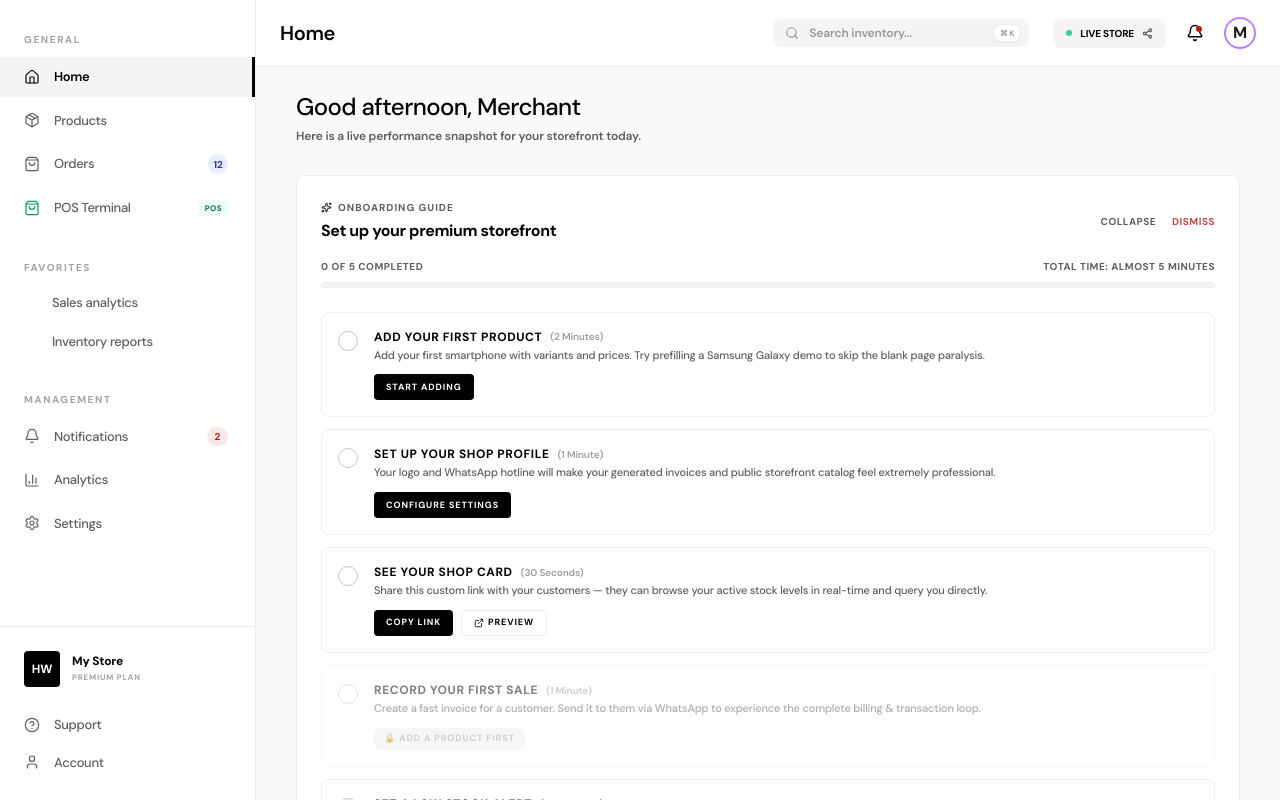
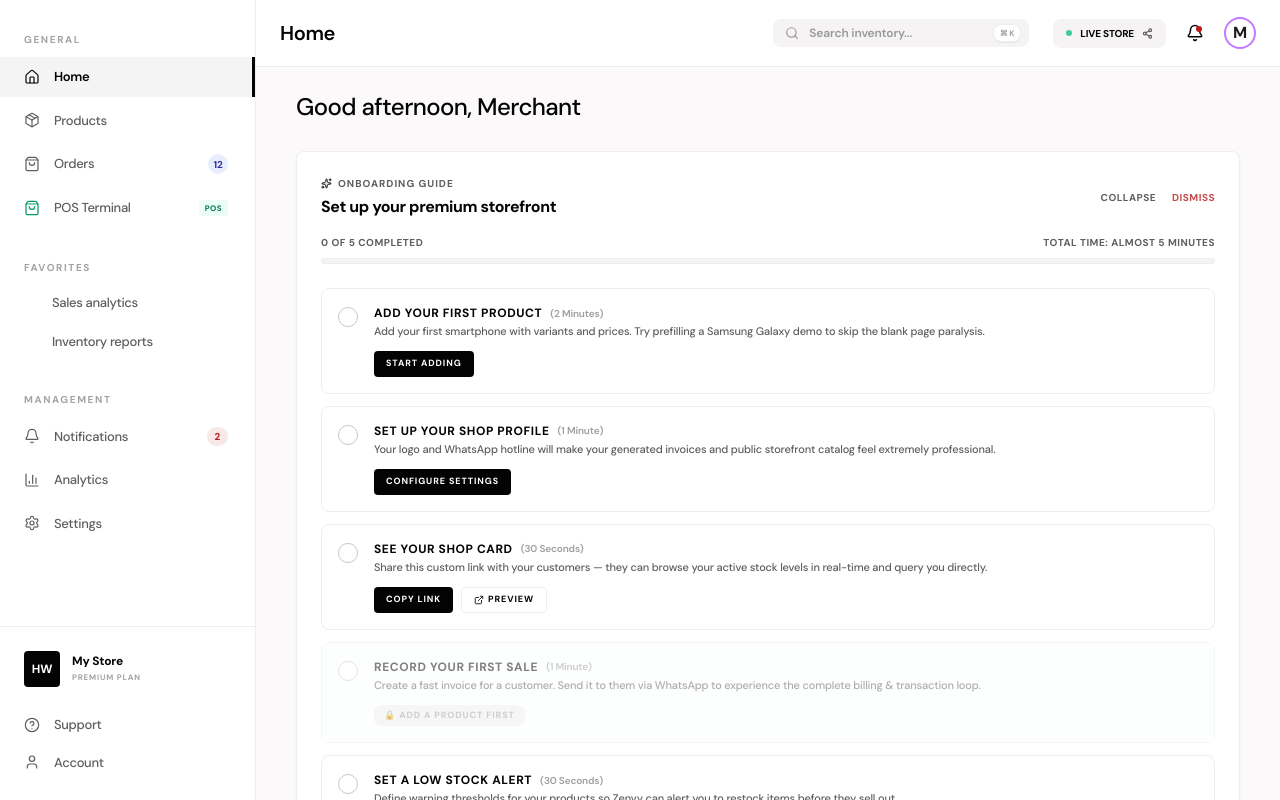
Before and after one commit to wwwredeem2580-blip/new_zenvy, a Next.js app in the folder client/: page /dashboard in a window 1280 px wide. Built offline with nearby package versions, Linux system fonts and the light colour scheme.

Commit message:
minor-update(client): onboarding page

```diff
--- a/client/src/app/dashboard/page.tsx
+++ b/client/src/app/dashboard/page.tsx
@@ -744,9 +744,6 @@ function DashboardContent() {
                           return 'Good evening';
                         })()}, Merchant
                       </h2>
-                      <p className="text-xs text-[#5e5e5d] font-semibold leading-relaxed">
-                        Here is a live performance snapshot for your storefront today.
-                      </p>
                     </div>
 
                     {/* Onboarding Checklist Guide / Celebration Card */}
--- a/client/src/components/OtpScreen.tsx
+++ b/client/src/components/OtpScreen.tsx
@@ -143,13 +143,13 @@ export default function OtpScreen() {
         ) : (
           <button
             onClick={handleResend}
-            className="text-[#333333] hover:text-black hover:underline transition-all font-sans flex items-center gap-1.5 active:scale-95 py-1"
+            className="text-[#333333] border-b px-3 py-1 hover:text-black transition-all font-sans flex items-center gap-1.5 active:scale-95 py-1"
           >
             <RotateCw size={14} className="stroke-[2.5]" />
             <span>Resend code</span>
           </button>
         )}
-        <button onClick={() => router.push('/onboarding')} className="text-gray-400 hover:text-[#333333] transition-colors font-sans py-1">Change number</button>
+        <button onClick={() => router.push('/onboarding')} className="text-gray-600 border px-3 py-1 hover:text-[#333333] transition-colors font-sans py-1">Change number</button>
       </div>
     </motion.div>
   );
--- a/client/src/components/StoreDetailsScreen.tsx
+++ b/client/src/components/StoreDetailsScreen.tsx
@@ -28,7 +28,7 @@ export default function StoreDetailsScreen() {
 
       <h1 className="text-4xl font-serif text-[#333333] mb-12">Store Details</h1>
 
-      <div className="space-y-12 flex-1">
+      <div className="space-y-12 flex-1 mb-6">
         <div className="text-left">
           <label className="block text-xs uppercase tracking-wider text-gray-400 mb-2 font-medium tracking-[0.1em] font-sans">Store Name</label>
           <input
```
